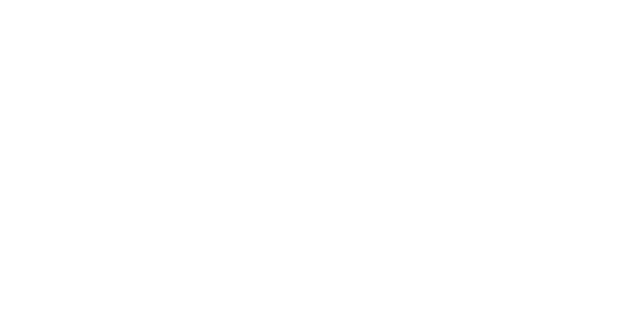
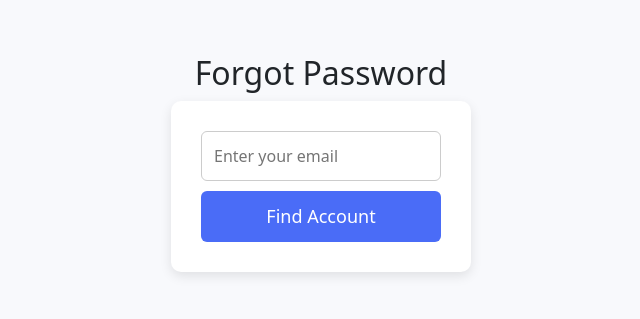
Before and after one commit to Vanshchouksey21/MULTI-VENDOR-MARKET-BACKEND-INTEGRATED, a React (Vite) app: page /forgotpassword in a window 1280 px wide. Before the commit this address had no page. Shown: the part 157-476 px from the top of the page, without its empty margins (319-959 px from the left). Built offline with nearby package versions, Linux system fonts and the light colour scheme.

Commit message:
forget password functionality

```diff
--- a/src/App.jsx
+++ b/src/App.jsx
@@ -18,6 +18,7 @@ import Details from './pages/Details';
 import Dashboard from './Admin/Dashboard';
 import User from './Admin/user';
 import Products from './Admin/Products';
+import Forgotpassword from './pages/Forgotpassword';
 
 function App() {
   return (
@@ -42,6 +43,7 @@ function App() {
         <Route path="/admin" element={<Dashboard />} />
         <Route path="/users" element={<User />} />
         <Route path="/products" element={<Products />} />
+        <Route path="/forgotpassword" element={<Forgotpassword />} />
 
 
 
--- /dev/null
+++ b/src/pages/Forgotpassword.jsx
@@ -0,0 +1,141 @@
+import React, { useState } from 'react';
+import axios from 'axios';
+import { useNavigate } from 'react-router-dom';
+
+const ForgotPassword = () => {
+  const navigate = useNavigate();
+  const [step, setStep] = useState(1);
+  const [email, setEmail] = useState('');
+  const [user, setUser] = useState(null);
+  const [newPassword, setNewPassword] = useState('');
+  const [message, setMessage] = useState('');
+
+  // Step 1: Find user by email
+  const handleEmailSubmit = async (e) => {
+    e.preventDefault();
+    try {
+      const res = await axios.post('http://localhost:5000/api/auth/forgot-password', { email });
+      setUser(res.data.user);
+      setMessage(res.data.message);
+      setStep(2);
+    } catch (err) {
+      setMessage(err.response?.data?.message || 'Error occurred');
+    }
+  };
+
+  // Step 2: Reset password
+  const handleResetPassword = async (e) => {
+    e.preventDefault();
+    try {
+      const res = await axios.post('http://localhost:5000/api/auth/reset-password', {
+        id: user.id, // OR use user._id if that's what your backend sends
+        newPassword: newPassword,
+      });
+
+      setMessage(res.data.message);
+      setStep(3);
+
+      setTimeout(() => {
+      navigate('/login');
+    }, 2000);
+
+    } catch (err) {
+      setMessage(err.response?.data?.message || 'Reset failed');
+    }
+  };
+
+  return (
+    <div style={styles.container}>
+      <h2>Forgot Password</h2>
+
+      {step === 1 && (
+        <form onSubmit={handleEmailSubmit} style={styles.form}>
+          <input
+            type="email"
+            placeholder="Enter your email"
+            value={email}
+            onChange={(e) => setEmail(e.target.value)}
+            required
+            style={styles.input}
+          />
+          <button type="submit" style={styles.button}>Find Account</button>
+        </form>
+      )}
+
+      {step === 2 && user && (
+        <form onSubmit={handleResetPassword} style={styles.form}>
+          <p>User Found: <strong>{user.name}</strong> ({user.email})</p>
+          <input
+            type="password"
+            placeholder="Enter new password"
+            value={newPassword}
+            onChange={(e) => setNewPassword(e.target.value)}
+            required
+            style={styles.input}
+          />
+          <button type="submit" style={styles.button}>Reset Password</button>
+        </form>
+      )}
+
+      {step === 3 && (
+        <div style={styles.success}>
+          <p>Password updated! You can now log in.</p>
+        </div>
+
+      )}
+
+      {message && <p style={styles.message}>{message}</p>}
+    </div>
+  );
+};
+
+export default ForgotPassword;
+
+const styles = {
+  container: {
+    minHeight: '80vh',
+    display: 'flex',
+    flexDirection: 'column',
+    justifyContent: 'center',
+    alignItems: 'center',
+    backgroundColor: '#F8F9FC',
+    padding: '40px 20px',
+  },
+  form: {
+    backgroundColor: '#fff',
+    padding: '30px',
+    borderRadius: '10px',
+    boxShadow: '0 4px 12px rgba(0,0,0,0.1)',
+    display: 'flex',
+    flexDirection: 'column',
+    width: '300px',
+  },
+  input: {
+    padding: '12px',
+    marginBottom: '10px',
+    borderRadius: '6px',
+    border: '1px solid #ccc',
+    fontSize: '16px',
+  },
+  button: {
+    backgroundColor: '#4A6CF7',
+    color: '#fff',
+    padding: '12px',
+    border: 'none',
+    borderRadius: '6px',
+    fontSize: '18px',
+    cursor: 'pointer',
+  },
+  message: {
+    fontSize: '14px',
+    color: 'green',
+    textAlign: 'center',
+    marginTop: '10px',
+  },
+  success: {
+    backgroundColor: '#e0fce0',
+    padding: '20px',
+    borderRadius: '8px',
+    fontSize: '16px',
+  },
+};
--- a/src/pages/Login.jsx
+++ b/src/pages/Login.jsx
@@ -58,6 +58,12 @@ const Login = () => {
           style={styles.input}
           required
         />
+
+        {/* Forgot Password Link */}
+        <Link to="/forgotpassword" style={styles.forgotPassword}>
+          Forgot Password?
+        </Link>
+
         <button type="submit" style={styles.button}>Login</button>
       </form>
       {message && <p style={styles.message}>{message}</p>}
@@ -71,7 +77,7 @@ const Login = () => {
 
 export default Login;
 
-// CSS
+// CSS-in-JS Styles
 const styles = {
   container: {
     minHeight: '80vh',
@@ -98,10 +104,18 @@ const styles = {
   },
   input: {
     padding: '12px',
-    marginBottom: '15px',
+    marginBottom: '10px',
     borderRadius: '6px',
     border: '1px solid #ccc',
     fontSize: '16px',
+  },
+  forgotPassword: {
+    fontSize: '14px',
+    color: '#4A6CF7',
+    textAlign: 'right',
+    marginBottom: '15px',
+    textDecoration: 'none',
+    cursor: 'pointer',
   },
   button: {
     backgroundColor: '#4A6CF7',
```
